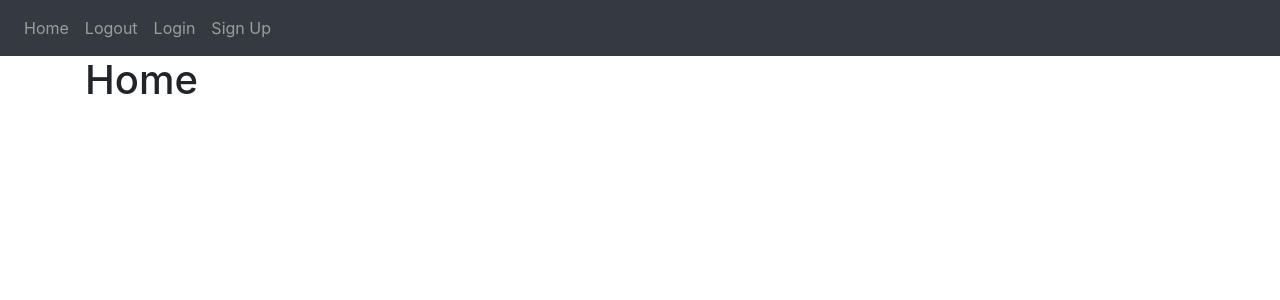
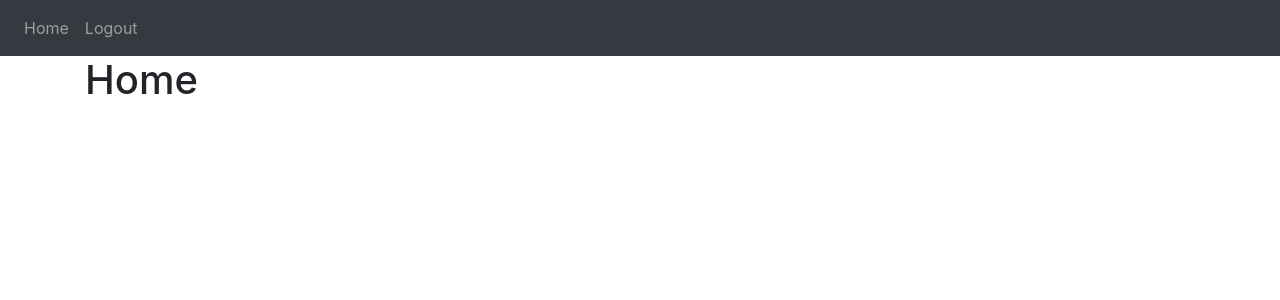
Before and after one commit to cesarihinojosa/book-nook, a Flask app: page / in a window 1280 px wide. Shown: the top 300 px of the page. Run offline with Flask 3, Linux system fonts and the light colour scheme; a user stored in the database is signed in; some libraries are stand-ins or nearby versions.

Commit message:
log in done

```diff
--- a/website/auth.py
+++ b/website/auth.py
@@ -17,7 +17,7 @@ def login():
             login_user(user, remember=True)
             return redirect(url_for('views.home'))
 
-    return render_template("login.html")
+    return render_template("login.html", user=current_user)
 
 @auth.route('/logout')
 @login_required
@@ -42,4 +42,4 @@ def sign_up():
             login_user(user, remember=True)
             return redirect(url_for('views.home'))
 
-    return render_template("sign_up.html")
+    return render_template("sign_up.html", user=current_user)
--- a/website/templates/base.html
+++ b/website/templates/base.html
@@ -29,10 +29,13 @@
       </button>
       <div class="collapse navbar-collapse" id="navbar">
         <div class="navbar-nav">
-          <a class="nav-item nav-link" id="home" href="/">Home</a>
-          <a class="nav-item nav-link" id="logout" href="/logout">Logout</a>
-          <a class="nav-item nav-link" id="login" href="/login">Login</a>
-          <a class="nav-item nav-link" id="signUp" href="/sign-up">Sign Up</a>
+          {% if user.is_authenticated %}
+            <a class="nav-item nav-link" id="home" href="/">Home</a>
+            <a class="nav-item nav-link" id="logout" href="/logout">Logout</a>
+          {% else %}
+            <a class="nav-item nav-link" id="login" href="/login">Login</a>
+            <a class="nav-item nav-link" id="signUp" href="/sign-up">Sign Up</a>
+          {% endif %}
         </div>
       </div>
     </nav>
```
